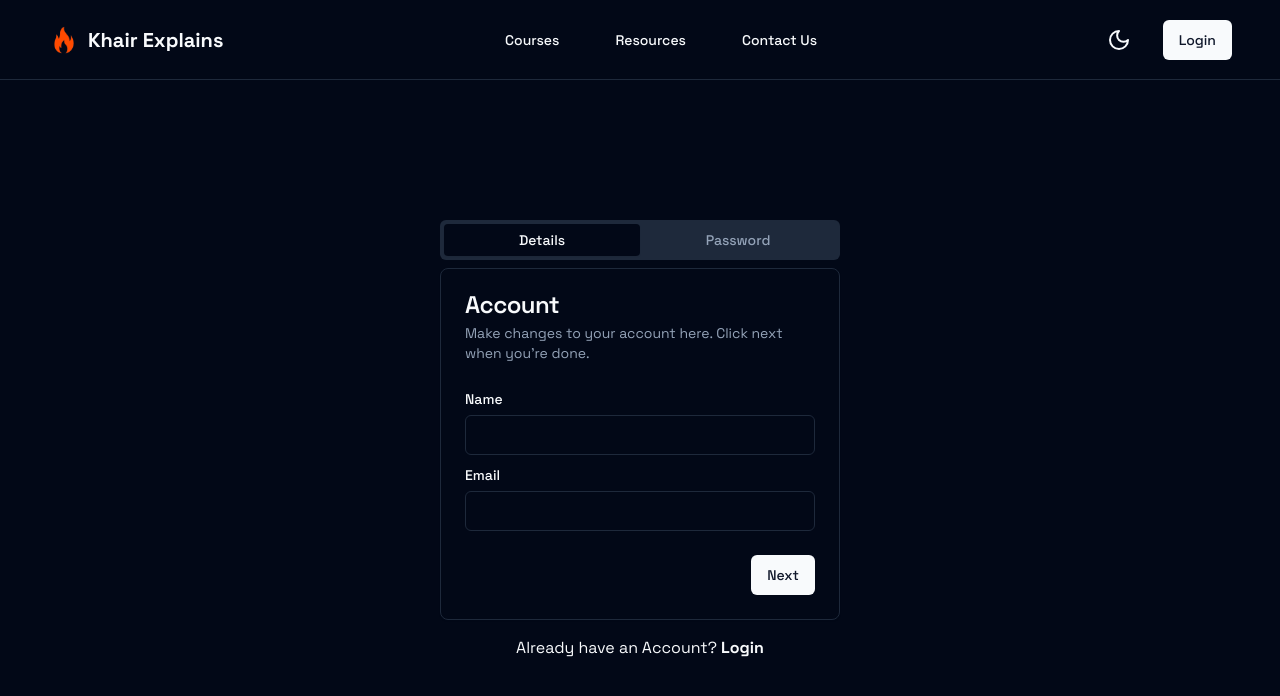
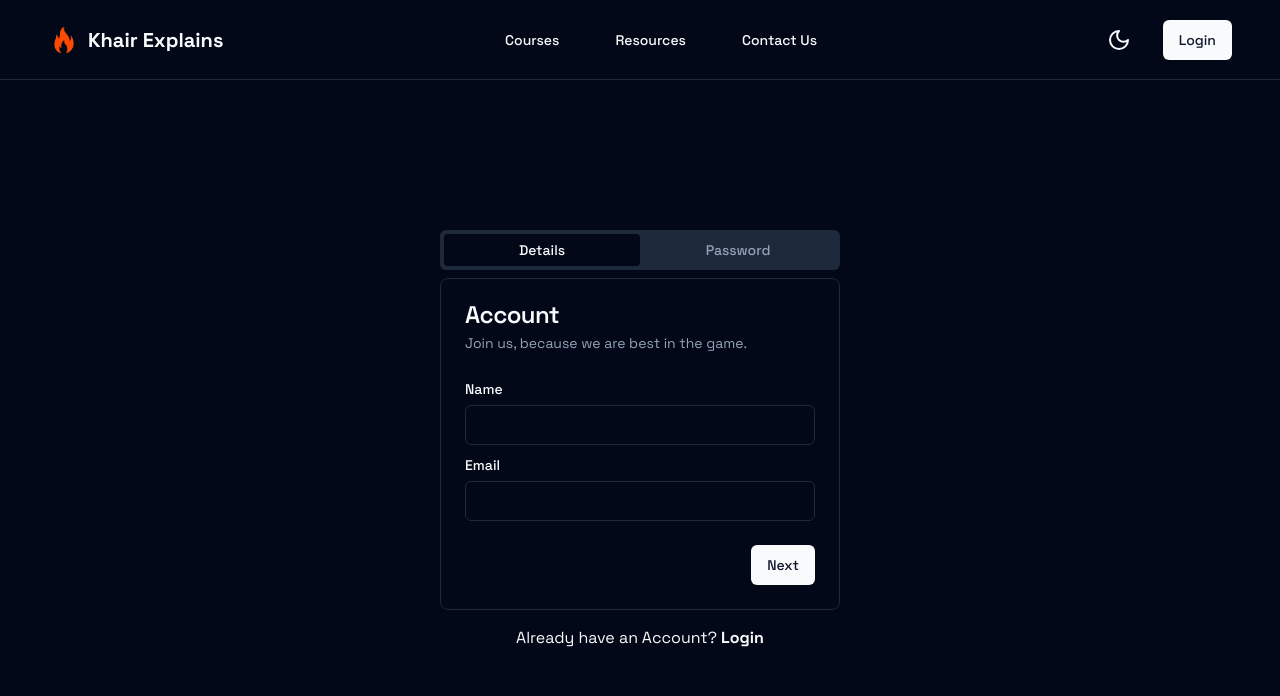
Before and after one commit to yogeshvas/khair-explains, a React (Vite) app: page /signup in a window 1280 px wide. Shown: the top 696 px of the page. Built offline with nearby package versions, Linux system fonts and the light colour scheme.

Commit message:
changed regiser hardcoded text

```diff
--- a/src/screens/auth/SignUp.jsx
+++ b/src/screens/auth/SignUp.jsx
@@ -66,7 +66,7 @@ const SignUp = () => {
             <CardHeader>
               <CardTitle>Account</CardTitle>
               <CardDescription>
-                Make changes to your account here. Click next when you're done.
+                Join us, because we are best in the game.
               </CardDescription>
             </CardHeader>
             <CardContent className="space-y-2">
@@ -98,7 +98,7 @@ const SignUp = () => {
               <CardHeader>
                 <CardTitle>Password</CardTitle>
                 <CardDescription>
-                  Set your password here. Click save when you're done.
+                  Set your password here. Click register when you're done.
                 </CardDescription>
               </CardHeader>
               <CardContent className="space-y-2">
@@ -123,7 +123,7 @@ const SignUp = () => {
               </CardContent>
               <CardFooter className="w-full flex justify-center">
                 <Button type="submit" disabled={isLoading || isPending}>
-                  Save password
+                  Create Account
                 </Button>
               </CardFooter>
             </Card>
```
